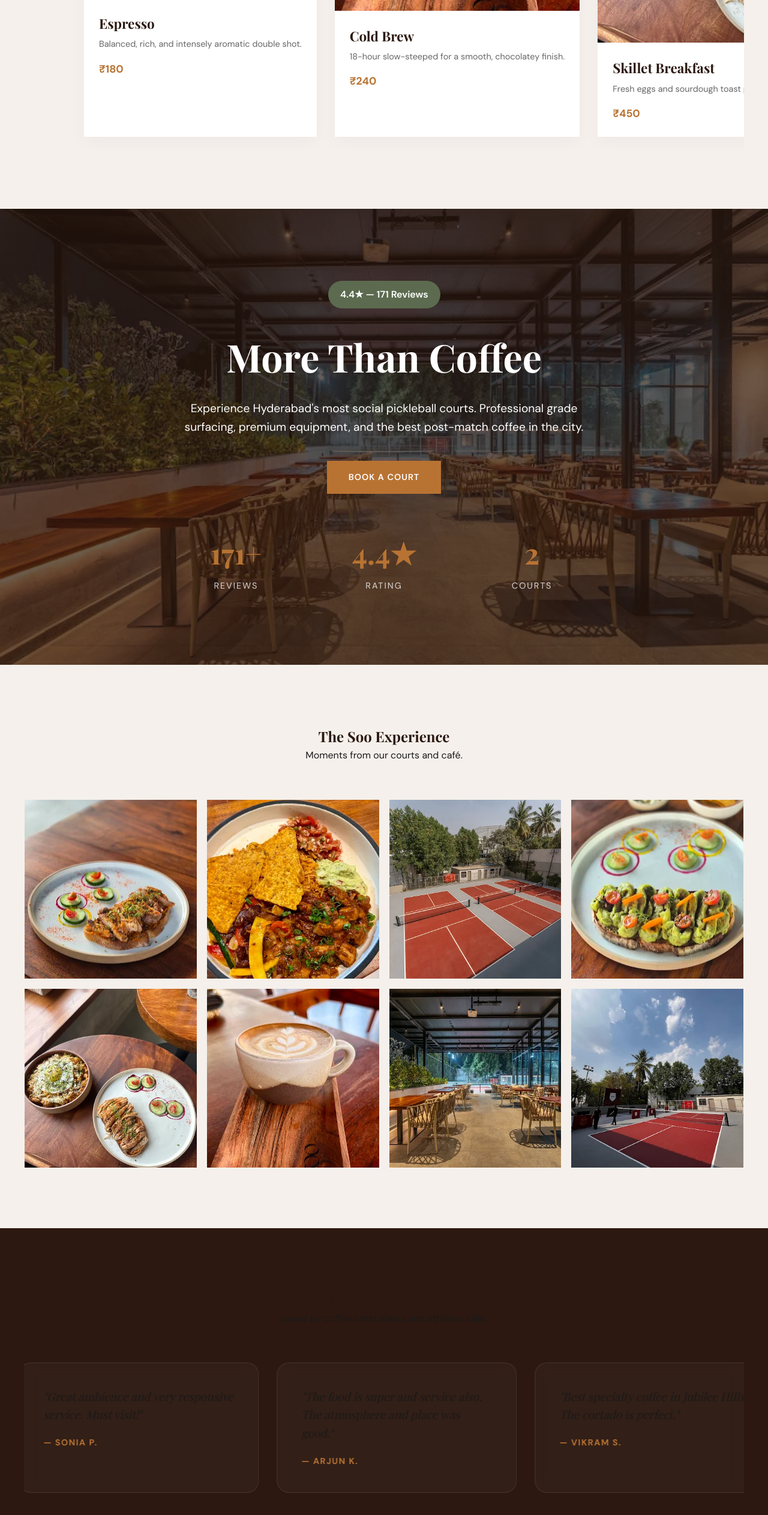
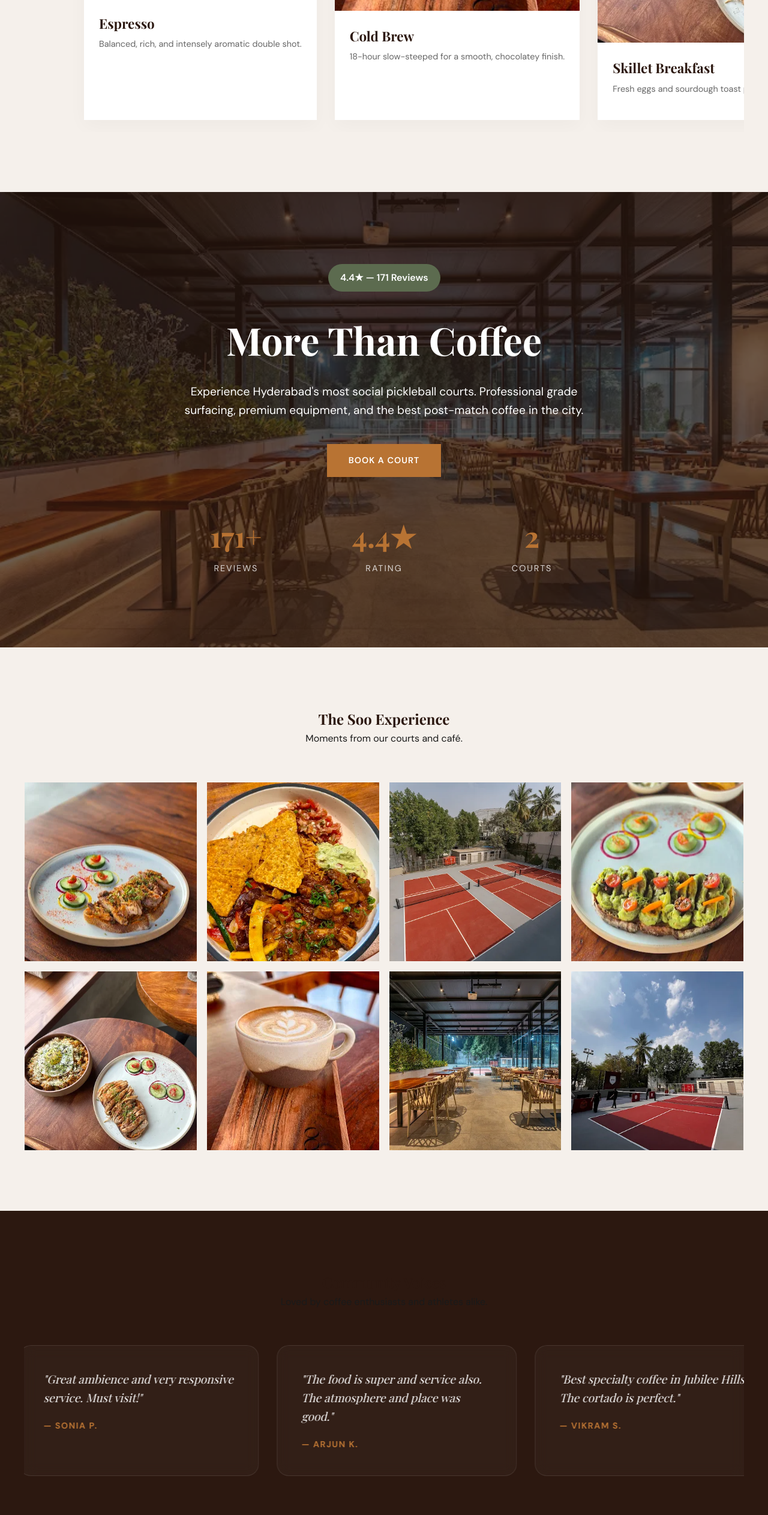
Before and after one commit to Khanmohammedahad-netizen/soo-coffee, a website built with Vite: page index.html in a window 1280 px wide. Shown: the part 2335-4860 px from the top of the page at 60% size. Built offline with nearby package versions, Linux system fonts and the light colour scheme; some packages are replaced by stand-ins of ours; a web font is replaced by a local one.

Commit message:
Improve review visibility and remove menu prices

```diff
--- a/index.html
+++ b/index.html
@@ -59,7 +59,6 @@
                     <div class="menu-card-info">
                         <h3>Espresso</h3>
                         <p>Balanced, rich, and intensely aromatic double shot.</p>
-                        <span class="price">₹180</span>
                     </div>
                 </div>
                 <div class="menu-card">
@@ -67,7 +66,6 @@
                     <div class="menu-card-info">
                         <h3>Cold Brew</h3>
                         <p>18-hour slow-steeped for a smooth, chocolatey finish.</p>
-                        <span class="price">₹240</span>
                     </div>
                 </div>
                 <div class="menu-card">
@@ -75,7 +73,6 @@
                     <div class="menu-card-info">
                         <h3>Skillet Breakfast</h3>
                         <p>Fresh eggs and sourdough toast prepared in a cast iron skillet.</p>
-                        <span class="price">₹450</span>
                     </div>
                 </div>
                 <div class="menu-card">
@@ -83,7 +80,6 @@
                     <div class="menu-card-info">
                         <h3>Signature Brunch</h3>
                         <p>Elevated seasonal offerings from our specialty kitchen.</p>
-                        <span class="price">₹520</span>
                     </div>
                 </div>
                 <div class="menu-card">
@@ -91,7 +87,6 @@
                     <div class="menu-card-info">
                         <h3>Affogato</h3>
                         <p>Espresso poured over premium vanilla bean gelato.</p>
-                        <span class="price">₹220</span>
                     </div>
                 </div>
                 <div class="menu-card">
@@ -99,7 +94,6 @@
                     <div class="menu-card-info">
                         <h3>Specialty Pour Over</h3>
                         <p>Single-origin beans brewed to highlight subtle notes.</p>
-                        <span class="price">₹320</span>
                     </div>
                 </div>
             </div>
--- a/style.css
+++ b/style.css
@@ -599,7 +599,7 @@ footer {
   font-size: 1.2rem;
   line-height: 1.6;
   margin-bottom: 20px;
-  color: var(--white);
+  color: #ffffff; /* Bright white for maximum visibility */
 }
 
 .review-author {
```
